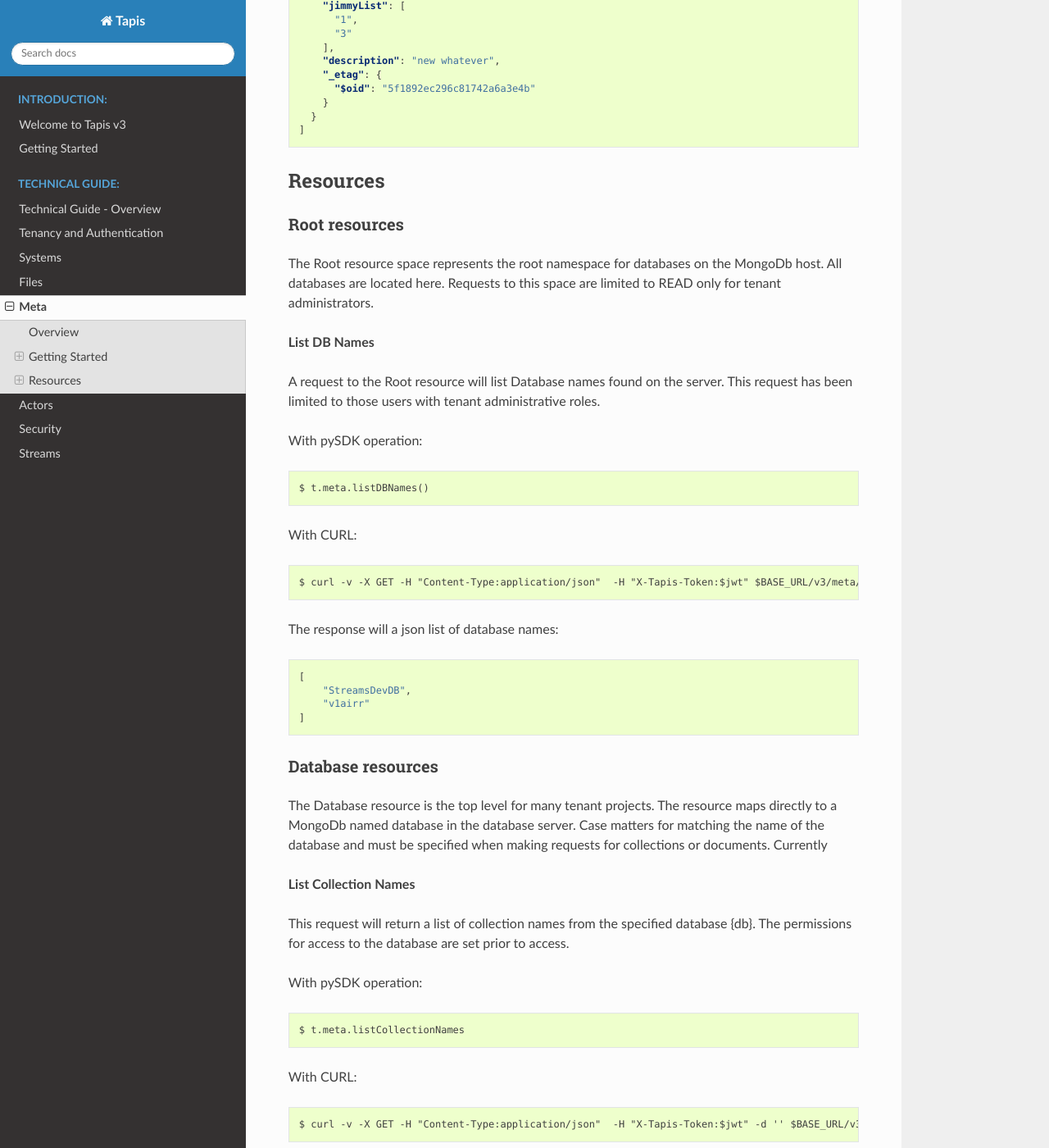
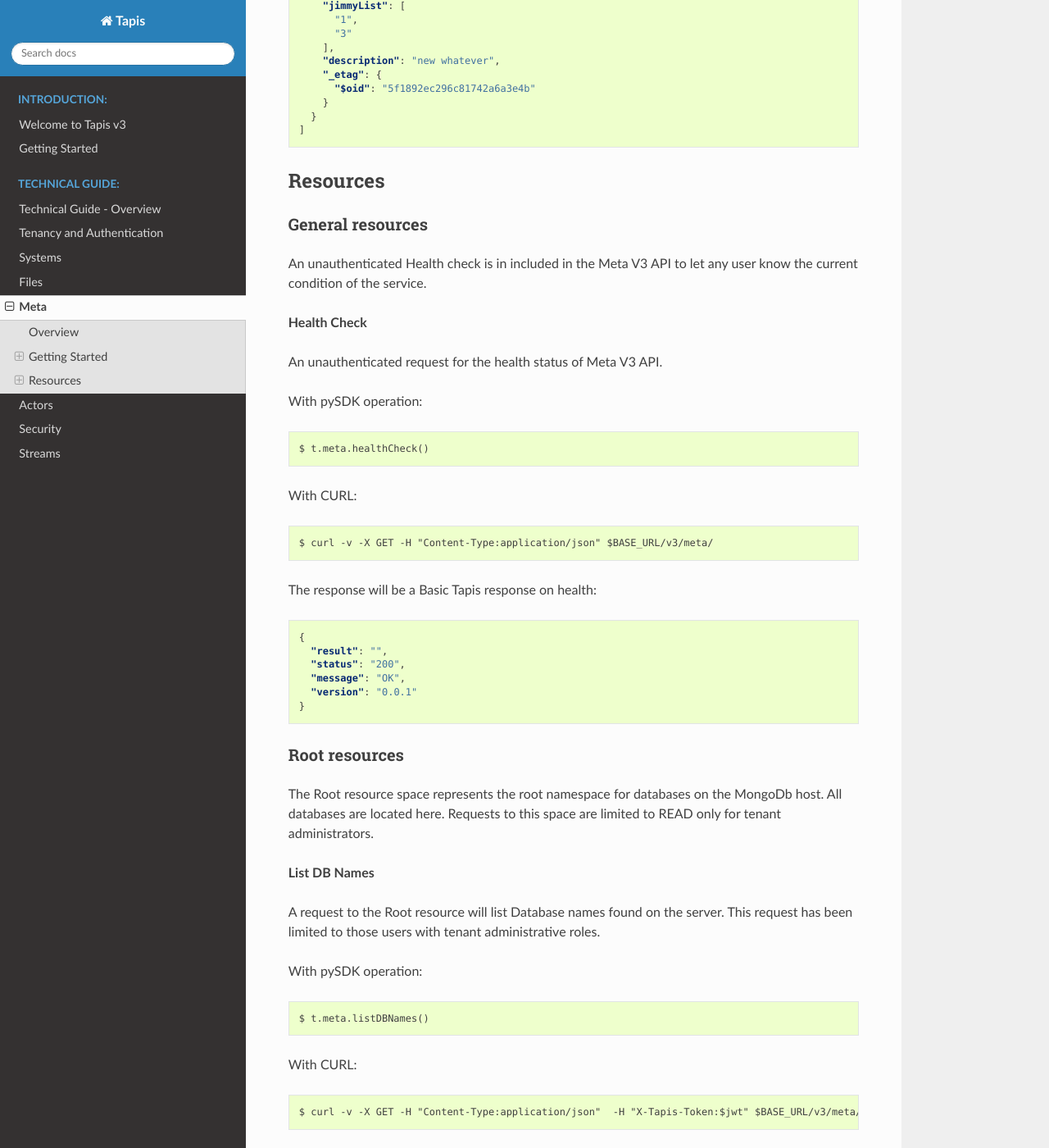
Before and after one commit to tapis-project/documentation, a Sphinx documentation site: the page built from source/technical/meta.rst, in a window 1280 px wide and 1400 px high, scrolled down 3269 px. Shown: the whole window at 82% size. Built offline with Sphinx 7.4.7 and the Read the Docs theme 2.0.0, drawn with Linux system fonts in a browser that asks for light colours; some of the changed text lies outside the part shown.

Commit message:
update to docker-compose.yml comments
added healthCheck to meta docs

```diff
--- a/docker-compose.yml
+++ b/docker-compose.yml
@@ -1,3 +1,9 @@
+# ------------------------------------------
+#  Usage:
+#    $> docker-compose up -d
+#
+# ------------------------------------------
+
 version: '2'
 
 services:
--- a/source/technical/meta.rst
+++ b/source/technical/meta.rst
@@ -176,6 +176,40 @@
 ---------
 Resources
 ---------
+General resources
+-----------------
+An unauthenticated Health check is in included in the Meta V3 API to let any user know the current condition of the service.
+
+**Health Check**
+
+An unauthenticated request for the health status of Meta V3 API.
+
+With pySDK operation:
+
+.. code-block:: plaintext
+
+        $ t.meta.healthCheck()
+
+With CURL:
+
+.. code-block:: plaintext
+
+        $ curl -v -X GET -H "Content-Type:application/json" $BASE_URL/v3/meta/
+
+The response will be a Basic Tapis response on health:
+
+.. container:: foldable
+
+     .. code-block:: json
+
+        {
+          "result": "",
+          "status": "200",
+          "message": "OK",
+          "version": "0.0.1"
+        }
+
+
 Root resources
 --------------
 The Root resource space represents the root namespace for databases on the MongoDb host. All databases are located here.
@@ -407,7 +462,7 @@
 
      .. code-block:: json
 
-         TODO
+        Empty response body with status code 204
 
 **Get Collection Size**
 
```
Also changed, not shown: other parts of source/technical/meta.rst (+30 -9 lines).
